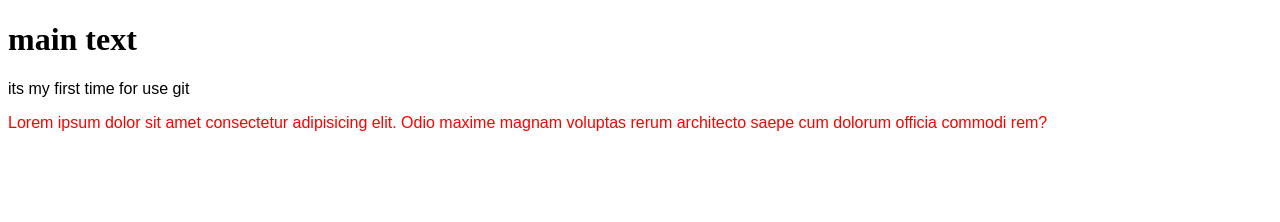
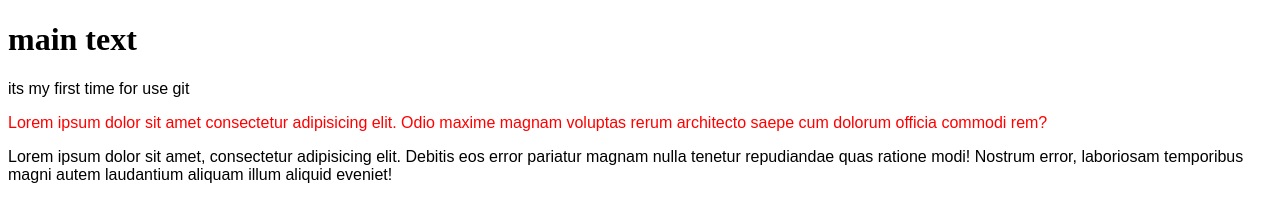
Before and after one commit to ungodss/gittest, a plain HTML site: page index.html in a window 1280 px wide. Drawn offline with Linux system fonts and the light colour scheme.

Commit message:
add second lorem

```diff
--- a/index.html
+++ b/index.html
@@ -10,5 +10,6 @@
     <h1>main text</h1>
     <p>its my first time for use git</p>
     <p class="maintext">Lorem ipsum dolor sit amet consectetur adipisicing elit. Odio maxime magnam voluptas rerum architecto saepe cum dolorum officia commodi rem?</p>
+    <p>Lorem ipsum dolor sit amet, consectetur adipisicing elit. Debitis eos error pariatur magnam nulla tenetur repudiandae quas ratione modi! Nostrum error, laboriosam temporibus magni autem laudantium aliquam illum aliquid eveniet!</p>
 </body>
 </html>
```
